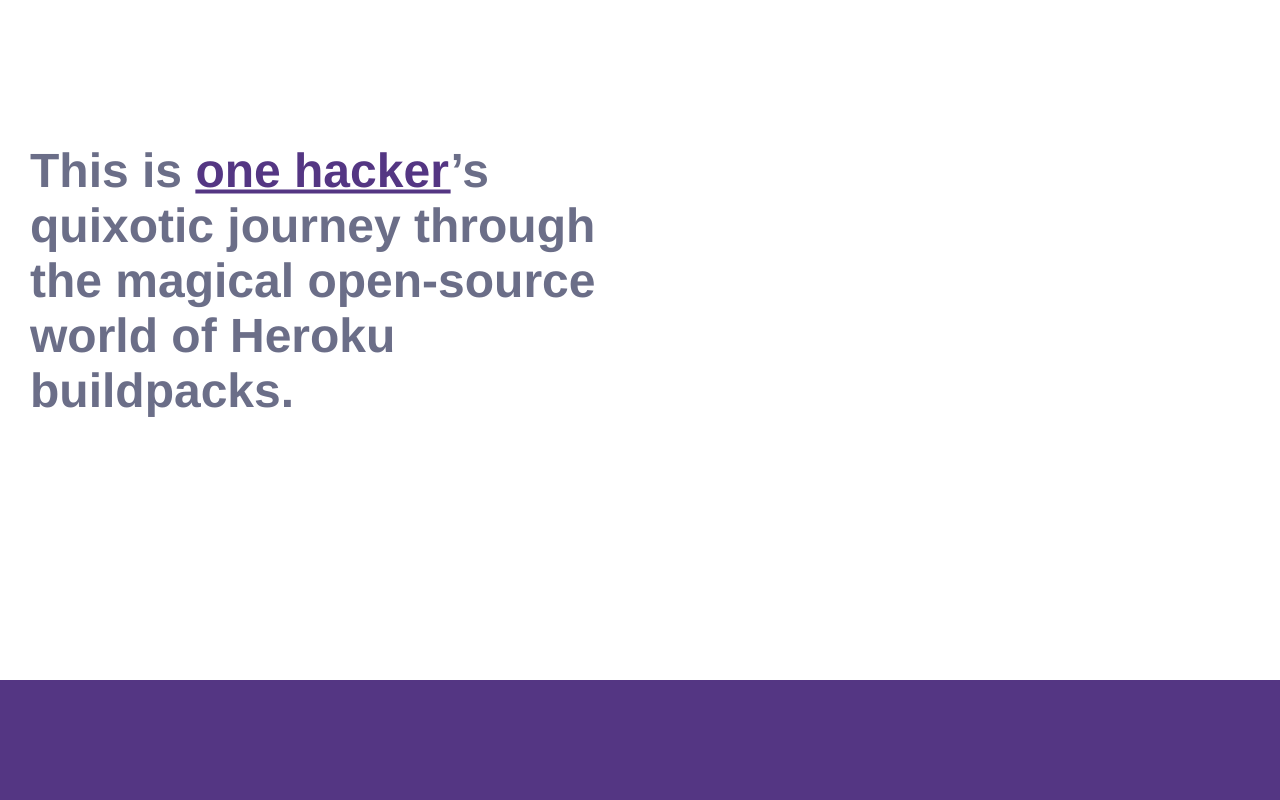
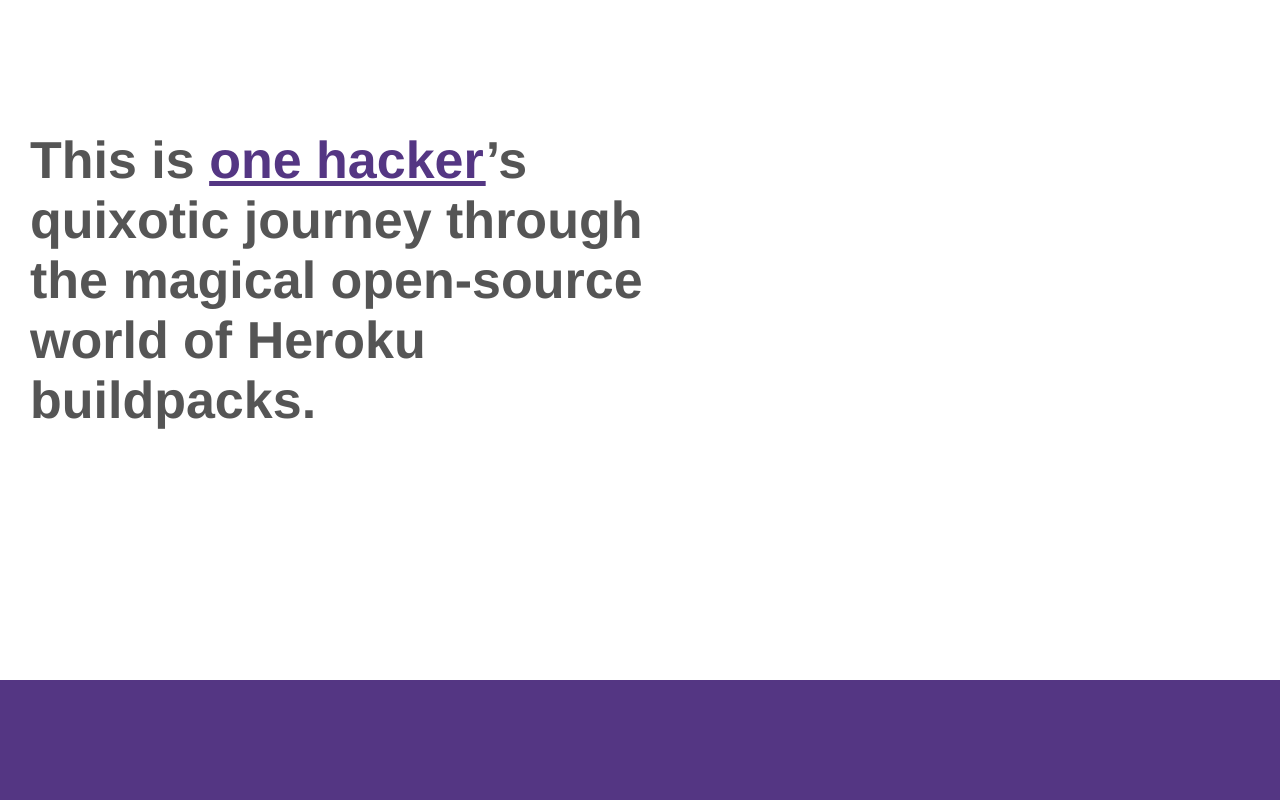
Before and after one commit to zeke/ba2, a website: page public/index.html in a window 1280 px wide. Shown: the part 920-1720 px from the top of the page. Drawn offline with Linux system fonts and the light colour scheme.

Commit message:
improve text contrast just in case

```diff
--- a/public/index.html
+++ b/public/index.html
@@ -210,7 +210,7 @@
 
   <li>
     <figure>
-      <figcaption>
+      <figcaption class="fullscreen">
         <a href="https://github.com/defunkt/dotjs">dotjs</a> is a Google Chrome extension and local webrick webserver that serves up files in your <code>~/.js</code> directory. When you view foo.com in your browser, <code>~/.js/foo.com.js</code> is eval'd against the current page.
       </figcaption>
     </figure>
--- a/src/styles/index.sass
+++ b/src/styles/index.sass
@@ -4,7 +4,7 @@
 // Colors
 
 $background-color: #FFF
-$text-color: #6B6E88
+$text-color: #555
 $heading-color: #543683
 $link-color: #543683
 $link-hover-color: $link-color
@@ -18,7 +18,7 @@
 
 $desktop-slide-padding: 30px
 $desktop-heading-size: 100px
-$desktop-text-size: 48px
+$desktop-text-size: 52px
 
 $mobile-slide-padding: 20px
 $mobile-heading-size: 32px
```
Also changed, not shown: public/styles/index.css.
